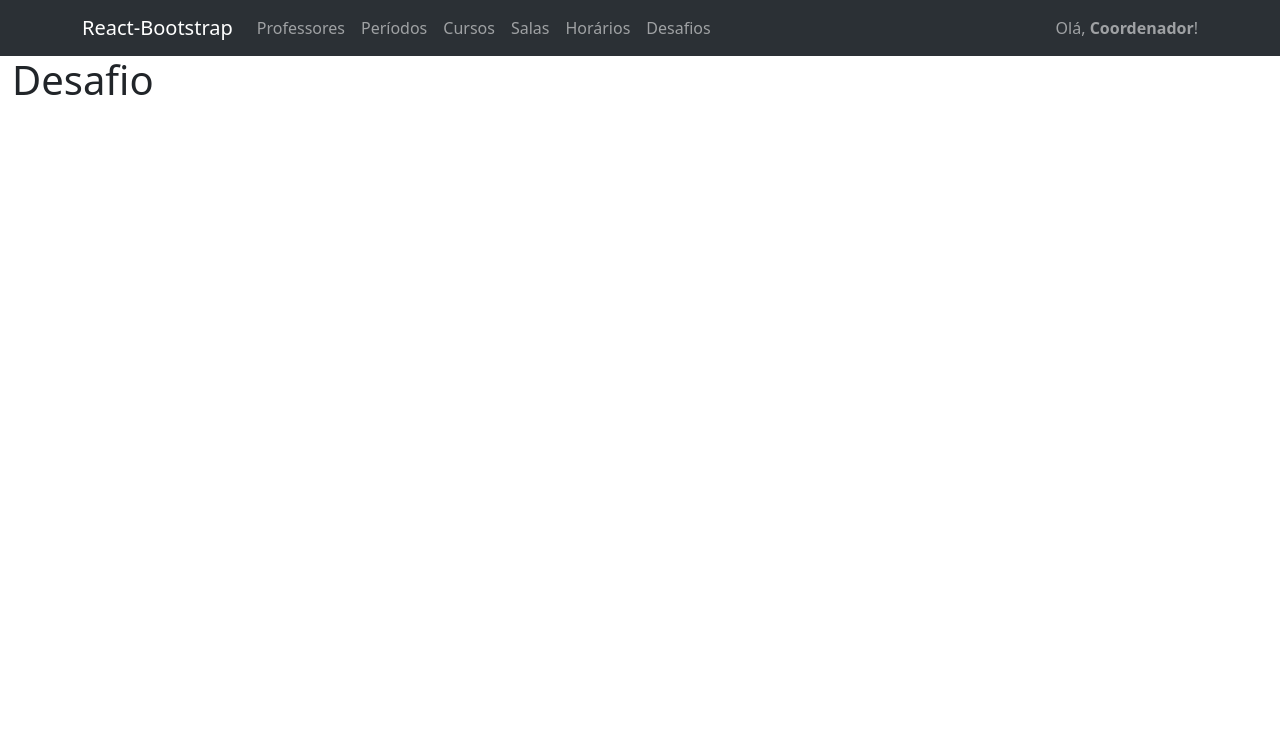
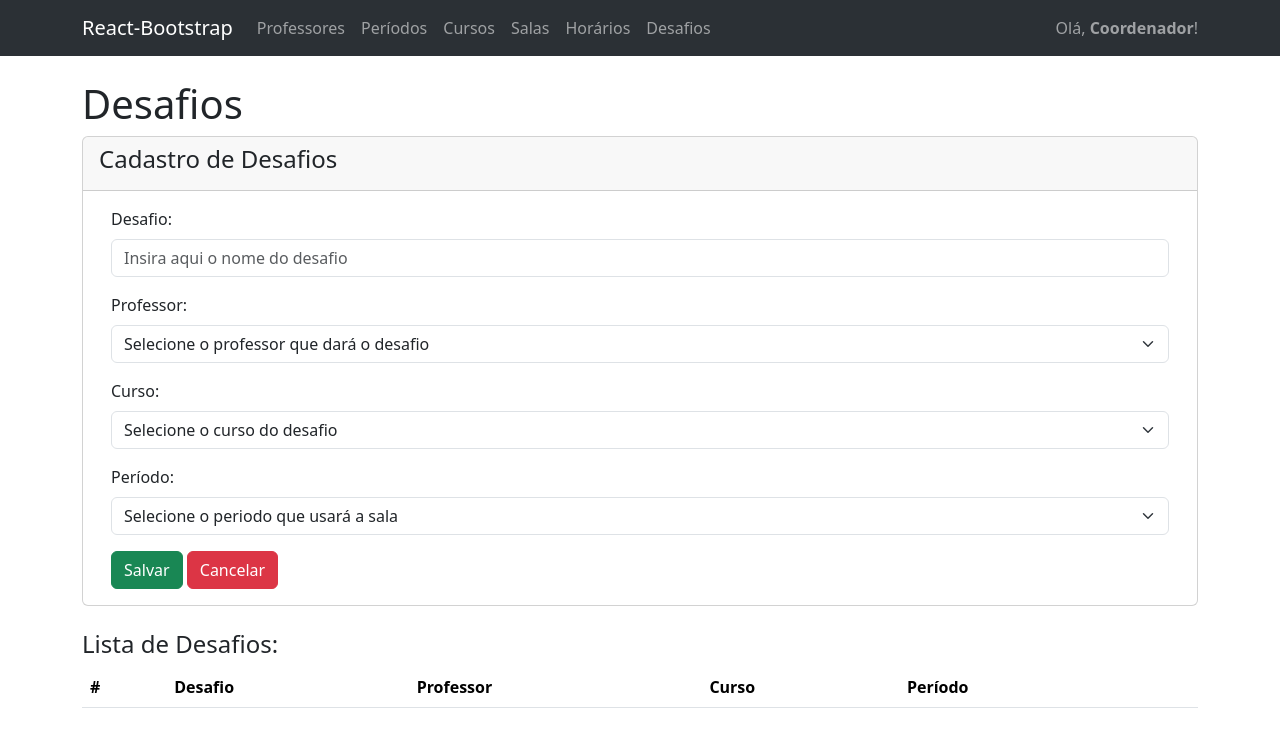
Before and after one commit to augustobernardo/novoappsemi-augusto, a React (Create React App) app: page /desafio in a window 1280 px wide. Shown: the top 732 px of the page. Built offline with nearby package versions, Linux system fonts and the light colour scheme.

Commit message:
Subindo últimas alterações

```diff
--- a/src/pages/Desafio.List.js
+++ b/src/pages/Desafio.List.js
@@ -1,5 +1,247 @@
-const Desafio = ()=>{
-    return(<><h1>Desafio</h1></>)
-}
+import React, { useState, useEffect } from "react";
+import {
+  Table,
+  Container,
+  Row,
+  Col,
+  Button,
+  Form,
+  Card
+} from "react-bootstrap";
 
-export default Desafio;
+const Desafios = () => {
+  const [listaDesafios, setListaDesafios] = useState([]);
+  const [desafio, setDesafio] = useState({ desafio: "", professor: "", curso: "", periodo: "", id: 0 });
+  const [modeForm, setModeForm] = useState("create");
+  const [listaPeriodo, setListaPeriodo] = useState([]);
+  const [listaCursos, setListaCursos] = useState([]);
+  const [listaProfessores, setListaProfessores] = useState([]);
+
+
+  useEffect(() => {
+    const objStr = localStorage.getItem("lDesafio");
+    const objLista = JSON.parse(objStr);
+    setListaDesafios(objLista || []);
+
+    const listaProfessorAux =
+      localStorage.lProfessor === undefined
+        ? []
+        : JSON.parse(localStorage.lProfessor);
+    setListaProfessores(listaProfessorAux || []);
+
+    const listaCursoAux =
+      localStorage.lCurso === undefined
+        ? []
+        : JSON.parse(localStorage.lCurso);
+    setListaCursos(listaCursoAux || []);
+
+    const listaPeriodosAux =
+      localStorage.lPeriodo === undefined
+        ? []
+        : JSON.parse(localStorage.lPeriodo);
+    setListaPeriodo(listaPeriodosAux || []);
+
+  }, []);
+
+
+  const onSave = () => {
+    if (modeForm === "create") {
+      desafio.id = listaDesafios.length + 1;
+      listaDesafios.push(desafio);
+      setListaDesafios([...listaDesafios]);
+    }
+
+    if (modeForm === "edit") {
+      const desafioAux = listaDesafios.find((p) => p.id === desafio.id);
+      desafioAux.desafio = desafio.desafio;
+      desafioAux.professor = desafio.professor;
+      desafioAux.curso = desafio.curso;
+      desafioAux.periodo = desafio.periodo;
+      setListaDesafios([...listaDesafios]);
+    }
+    localStorage.setItem("lDesafio", JSON.stringify(listaDesafios));
+    onNew();
+  };
+
+  const onEdit = (desafioAux) => {
+    setDesafio(desafioAux);
+    setModeForm("edit");
+  };
+
+  const onNew = () => {
+    setModeForm("create");
+    setDesafio({ desafio: "", professor: "", curso: "", periodo: "" });
+  };
+
+  const onRemove = (pRemove) => {
+    const updatedList = listaDesafios.filter((p) => p.id !== pRemove.id);
+    setListaDesafios(updatedList);
+    localStorage.setItem("lDesafio", JSON.stringify(updatedList));
+  };
+
+  const onCancel = () => {
+    onNew();
+  };
+
+  const handleProfChange = (event) => {
+    setDesafio({ ...desafio, professor: event.target.value });
+  };
+
+  const handleCursoChange = (event) => {
+    setDesafio({ ...desafio, curso: event.target.value });
+  };
+
+  const handlePeriodoChange = (event) => {
+    setDesafio({ ...desafio, periodo: event.target.value });
+  };
+
+  return (
+    <Container>
+      <br />
+      <Row>
+        <h1>Desafios</h1>
+      </Row>
+      <Row>
+        <Col>
+          <Card>
+            <Card.Header>
+              <h4>Cadastro de Desafios</h4>
+            </Card.Header>
+            <Card.Body>
+              <Container>
+                <Form>
+                  <Form.Group className="mb-3" controlId="formDesafio">
+                    <Form.Label>Desafio:</Form.Label>
+                    <Form.Control
+                      required
+                      value={desafio.desafio}
+                      onChange={({ target }) => {
+                        setDesafio({ ...desafio, desafio: target.value });
+                      }}
+                      type="text"
+                      placeholder="Insira aqui o nome do desafio"
+                    />
+                  </Form.Group>
+
+
+                  <Form.Label>Professor:</Form.Label>
+                  <Form.Group className="mb-3" controlId="formSalas">
+                    <Form.Select
+                      aria-label="Selecione o professor que dará o desafio"
+                      value={desafio.professor}
+                      onChange={handleProfChange}
+                    >
+                      <option value="">Selecione o professor que dará o desafio</option>
+                      {
+                        listaProfessores.map((prof) => (
+                        <option key={prof.id} value={prof.name}>
+                          {prof.name}
+                        </option>
+                      ))
+                      }
+                    </Form.Select>
+                  </Form.Group>
+
+                  <Form.Label>Curso:</Form.Label>
+                  <Form.Group className="mb-3" controlId="formCursos">
+                    <Form.Select
+                      aria-label="Selecione o curso do desafio"
+                      value={desafio.curso}
+                      onChange={handleCursoChange}
+                    >
+                      <option value="">Selecione o curso do desafio</option>
+                      {
+                        listaCursos.map((curso) => (
+                          <option key={curso.id} value={curso.curso}>
+                            {curso.curso}
+                          </option>
+                        ))
+                      }
+                    </Form.Select>
+                  </Form.Group>
+
+
+                  <Form.Label>Período:</Form.Label>
+                  <Form.Group className="mb-3" controlId="formPeriodo">
+                    <Form.Select
+                      aria-label="Selecione o periodo que usará a sala"
+                      value={desafio.periodo}
+                      onChange={handlePeriodoChange}
+                    >
+                      <option value="">Selecione o periodo que usará a sala</option>
+                      {
+                        listaPeriodo.map((periodo) => (
+                          <option key={periodo.id} value={periodo.periodo}>
+                            {periodo.periodo}º Período
+                          </option>
+                        ))
+                      }
+                    </Form.Select>
+                  </Form.Group>
+
+                  <Button variant="success" onClick={onSave}>
+                    Salvar
+                  </Button>{" "}
+                  <Button variant="danger" onClick={onCancel}>
+                    Cancelar
+                  </Button>
+                </Form>
+              </Container>
+            </Card.Body>
+          </Card>
+        </Col>
+      </Row>
+      <br />
+      <Row>
+        <h4>Lista de Desafios:</h4>
+      </Row>
+      <Row>
+        <Col>
+          <Table responsive>
+            <thead>
+              <tr>
+                <th>#</th>
+                <th>Desafio</th>
+                <th>Professor</th>
+                <th>Curso</th>
+                <th>Período</th>
+                <th></th>
+              </tr>
+            </thead>
+            <tbody>
+              {listaDesafios.map((desafioAux) => (
+                <tr key={desafioAux.id}>
+                  <td>{desafioAux.id}</td>
+                  <td>{desafioAux.desafio}</td>
+                  <td>{desafioAux.professor}</td>
+                  <td>{desafioAux.curso}</td>
+                  <td>{desafioAux.periodo}° Período</td>
+                  <td>
+                    <Button
+                      onClick={() => {
+                        onEdit(desafioAux);
+                      }}
+                      variant="primary"
+                    >
+                      Editar
+                    </Button>
+                    <Button
+                      onClick={() => {
+                        onRemove(desafioAux);
+                      }}
+                      variant="danger"
+                    >
+                      Remover
+                    </Button>
+                  </td>
+                </tr>
+              ))}
+            </tbody>
+          </Table>
+        </Col>
+      </Row>
+    </Container>
+  );
+};
+
+export default Desafios;
--- a/src/pages/Horario.List.js
+++ b/src/pages/Horario.List.js
@@ -96,7 +96,7 @@ const Horario = () => {
     setHorario({ ...horario, curso: event.target.value });
   };
 
-  const hanldeProfChange = (event) => {
+  const handleProfChange = (event) => {
     setHorario({ ...horario, professor: event.target.value });
   };
 
@@ -128,16 +128,16 @@ const Horario = () => {
                         setHorario({ ...horario, horario: target.value });
                       }}
                       type="time"
-                      placeholder="Insira a sala aqui"
+                      placeholder="Insira o Horário aqui"
                     />
                   </Form.Group>
 
                   <Form.Label>Professor:</Form.Label>
                   <Form.Group className="mb-3" controlId="formSalas">
                     <Form.Select
-                      aria-label="Selecione a sala"
+                      aria-label="Selecione o professor que dará a aula"
                       value={horario.professor}
-                      onChange={hanldeProfChange}
+                      onChange={handleProfChange}
                     >
                       <option value="">Selecione o professor que dará a aula</option>
                       {
@@ -189,11 +189,11 @@ const Horario = () => {
                   <Form.Label>Período:</Form.Label>
                   <Form.Group className="mb-3" controlId="formPeriodo">
                     <Form.Select
-                      aria-label="Selecione a periodo que usará a sala"
+                      aria-label="Selecione o periodo que usará a sala"
                       value={horario.periodo}
                       onChange={handlePeriodoChange}
                     >
-                      <option value="">Selecione a periodo que usará a sala</option>
+                      <option value="">Selecione o periodo que usará a sala</option>
                       {
                         listaPeriodo.map((periodo) => (
                           <option key={periodo.id} value={periodo.periodo}>
```
